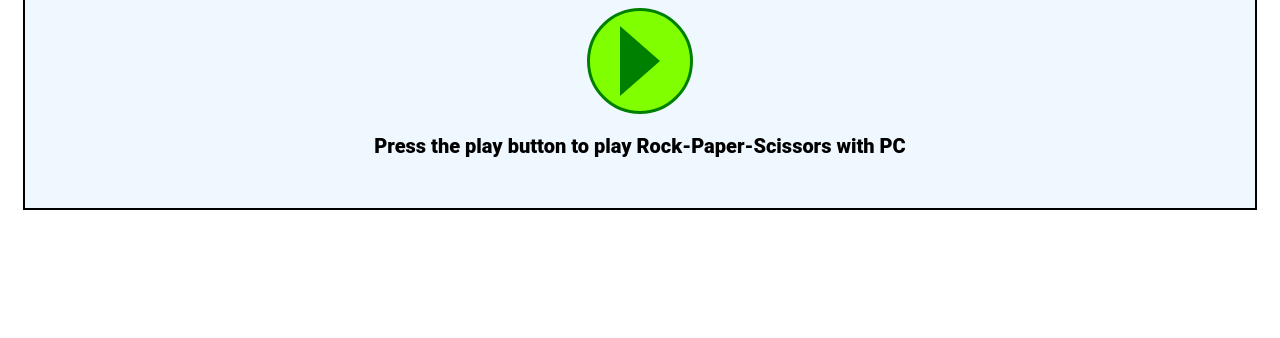
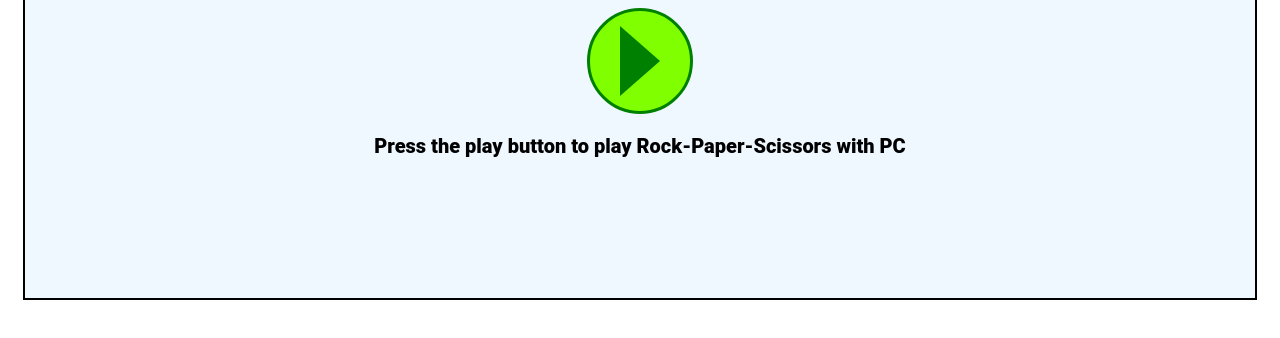
Before and after one commit to StanislavBaratov/rock-paper-scissors, a plain HTML site: page index.html in a window 1280 px wide. Shown: the part 112-450 px from the top of the page. Drawn offline with Linux system fonts and the light colour scheme.

Commit message:
Add text block under greeting

```diff
--- a/index.html
+++ b/index.html
@@ -24,7 +24,9 @@
                 <button id="paper" type="button">PAPER</button>
                 <button id="scissors" type="button">SCISSORS</button>
             </div>-->
+            <div class="log">
 
+            </div>
         </div>
     </div>
 </body>
--- a/style.css
+++ b/style.css
@@ -77,5 +77,10 @@ button {
 #greeting {
     font-size: 20px;
     font-weight: 900;
-    margin-bottom: 30px;
+    margin-bottom: 10px;
 }
+
+.log {
+    height: 90px;
+    padding: 10px;
+}
```
